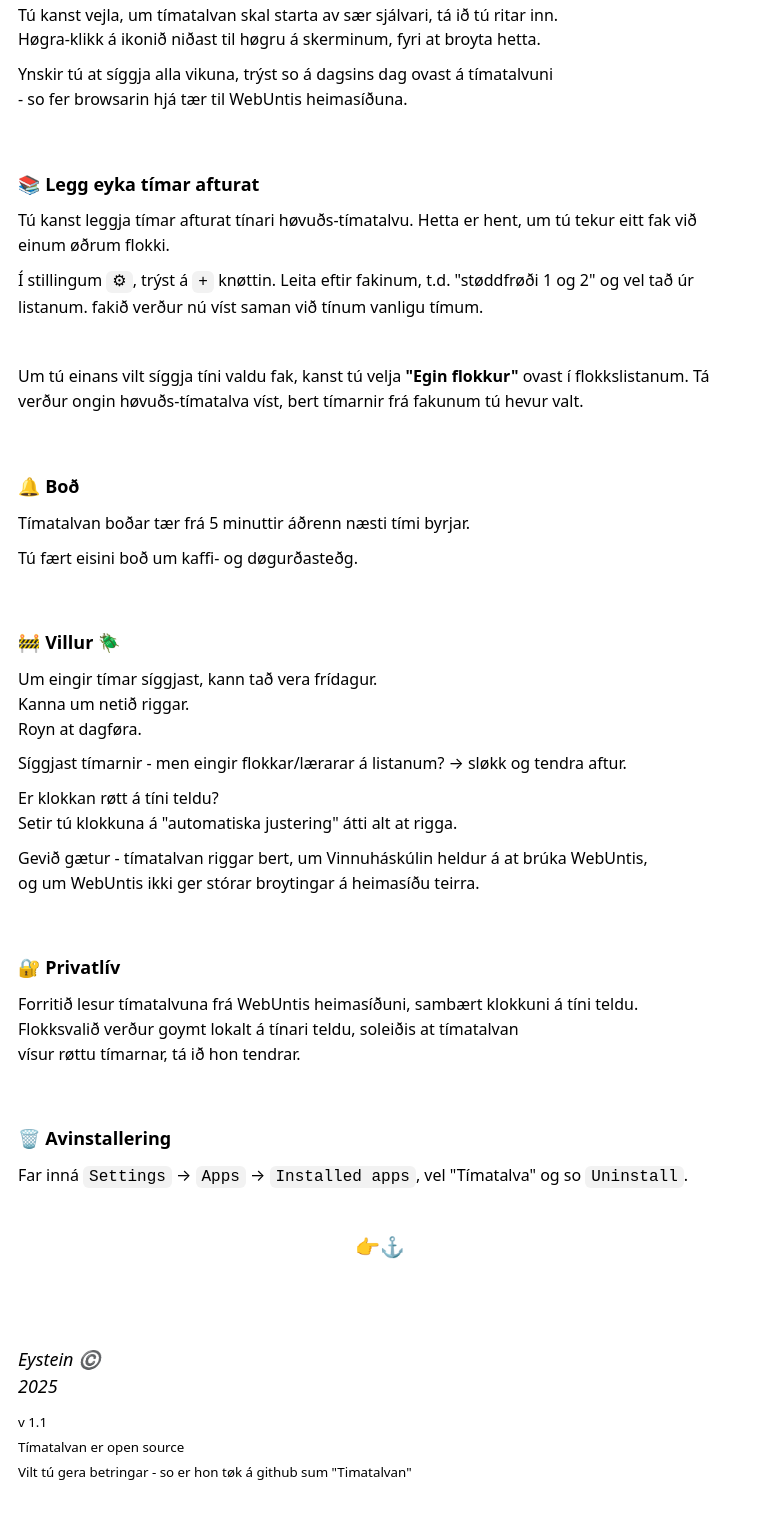
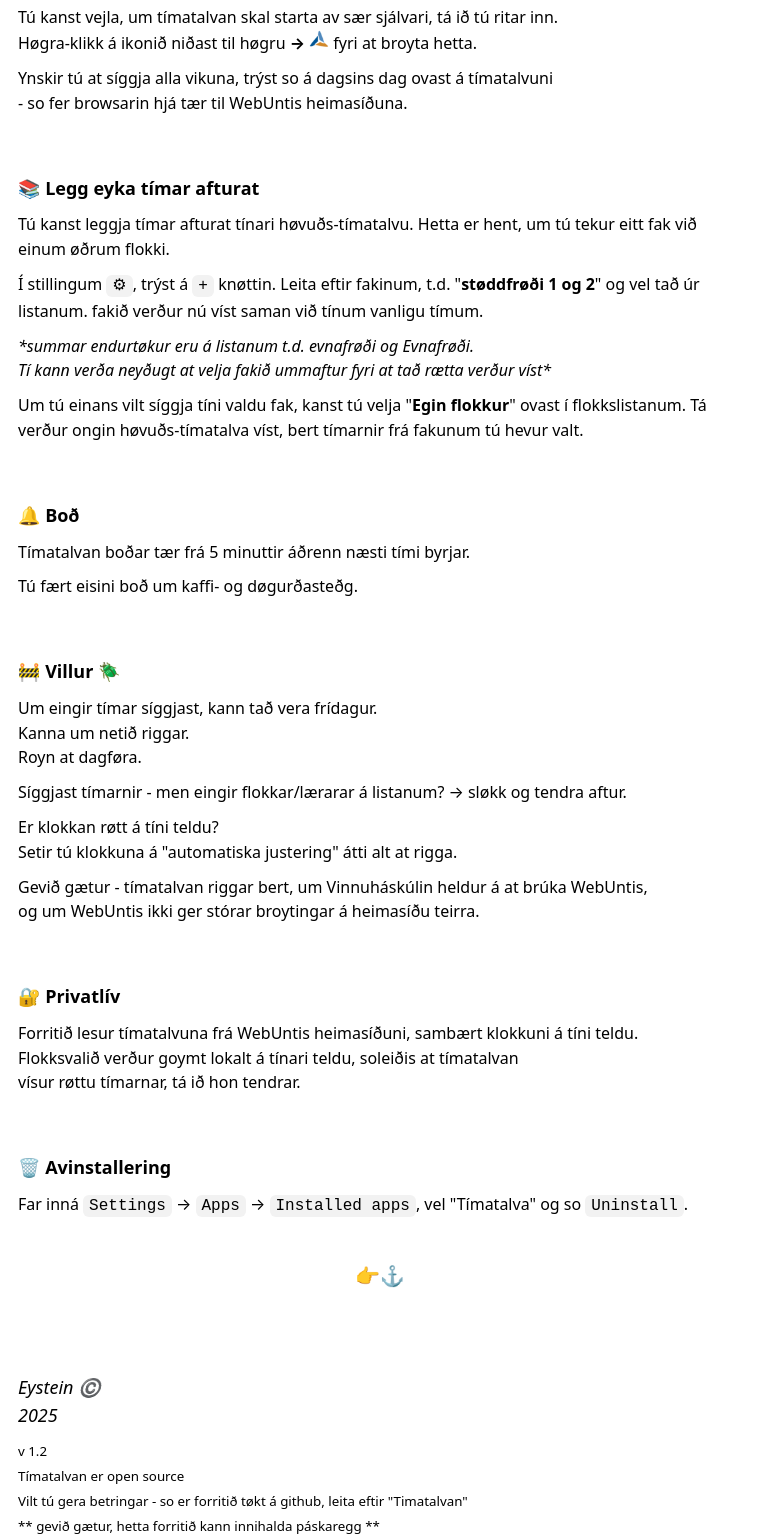
Before and after one commit to Timatalvan/Timatalvan, an Electron app: page assets/help.html in a window 761 px wide. Shown: the part 988-2526 px from the top of the page. Before the commit the page ends 2500 px from the top, so only its background shows below. Drawn offline with Linux system fonts and the light colour scheme.

Commit message:
stavifeilir, og greiðari vegleiðing v.m
lorem ipsum

```diff
--- a/assets/help.html
+++ b/assets/help.html
@@ -64,21 +64,23 @@
 
       <p>Tú kanst dagføra tímatalvuna beinanvegin við  <b><code>⭮</code></b></p>
       <p>Tímatalvan verður fjald um tú trýstur aðrastaðni á skermin, enn á hana.
-      <br>Knøtturin <code><b>✕</b></code> fjalir eisini tímatalvuna, og tømur samstundis tímatalvu-dáta frá RAM.
-      <br><p>Ynskir tú at sløkkja hana?<br>høgra-klikk so á ikonið, og vel <code><b>Gevst</b></code>.</p>
+      <br>Knøtturin <code><b>✕</b></code> fjalir eisini tímatalvuna, og tømur samstundis tímatalvu-dáta frá RAM'inum.
+      <br><p>Ynskir tú at sløkkja hana?<br>høgra-klikk so á ikonið <b>→</b> <img src="icon.png" alt="App Icon" width="20" height="20" loading="lazy"> og vel <code><b>Gevst</b></code>.</p>
 
       Tú kanst nýta styttingina <b>Ctrl+Alt+T</b> ella <b>AltGr+T</b> til at vísa/fjala tímatalvuna -<br>hetta riggar tó ikki, um hon ikki er tendra frammanundan.</p>
 
       <p>Tú kanst vejla, um tímatalvan skal starta av sær sjálvari, tá ið tú
-        ritar inn. <br>Høgra-klikk á ikonið niðast til høgru á skerminum, fyri at broyta hetta.</p>
+        ritar inn.
+        <br>Høgra-klikk á ikonið niðast til høgru <b>→</b> <img src="icon.png" alt="App Icon" width="20" height="20" loading="lazy"> fyri at broyta hetta.</p>
       <p>Ynskir tú at síggja alla vikuna, trýst so á dagsins dag ovast á tímatalvuni<br> - so fer browsarin hjá tær til WebUntis heimasíðuna.</p>
       <br>
 
   <h2><b>📚 Legg eyka tímar afturat</b></h2>
     <p>Tú kanst leggja tímar afturat tínari høvuðs-tímatalvu. Hetta er hent, um tú tekur eitt fak við einum øðrum flokki.</p>
-    <p>Í stillingum <code>⚙</code>, trýst á <code>+</code> knøttin. Leita eftir fakinum, t.d. "støddfrøði 1 og 2" og vel tað úr listanum. fakið verður nú víst saman við tínum vanligu tímum.</p>
+    <p>Í stillingum <code>⚙</code>, trýst á <code>+</code> knøttin. Leita eftir fakinum, t.d. "<b>støddfrøði 1 og 2</b>" og vel tað úr listanum. fakið verður nú víst saman við tínum vanligu tímum.</p>
+    <i>*summar endurtøkur eru á listanum t.d. evnafrøði og Evnafrøði.<br>Tí kann verða neyðugt at velja fakið ummaftur fyri at tað rætta verður víst*</i>
     <br>
-    <p>Um tú einans vilt síggja tíni valdu fak, kanst tú velja <b>"Egin flokkur"</b> ovast í flokkslistanum. Tá verður ongin høvuðs-tímatalva víst, bert tímarnir frá fakunum tú hevur valt.</p>
+    <p>Um tú einans vilt síggja tíni valdu fak, kanst tú velja "<b>Egin flokkur</b>" ovast í flokkslistanum. Tá verður ongin høvuðs-tímatalva víst, bert tímarnir frá fakunum tú hevur valt.</p>
     <br>
 
           <h2><b>🔔 Boð</b></h2>
@@ -105,9 +107,9 @@
     <p><br><br>
     <h2><i>Eystein ©️
       <br>2025</i></h2>
-      <small>v 1.1</small><br>
+      <small>v 1.2</small><br>
       <small>Tímatalvan er open source<br>
-        Vilt tú gera betringar - so er hon tøk á github sum "Timatalvan"</small></p>
+        Vilt tú gera betringar - so er forritið tøkt á github, leita eftir "Timatalvan"</A><br> ** gevið gætur, hetta forritið kann innihalda páskaregg **</small></p>
 
   </main>
 </body>
--- a/package.json
+++ b/package.json
@@ -1,6 +1,6 @@
 {
   "name": "timatalva",
-  "version": "1.1.0",
+  "version": "1.2.0",
   "description": "Tímatalva - Windows",
   "type": "module",
   "main": "src/main.js",
--- a/src/help-preload.cjs
+++ b/src/help-preload.cjs
@@ -1,6 +1,6 @@
 const { contextBridge } = require("electron");
 
 // Since this is a simple, local HTML file with no user input,
-// we don't need to expose any powerful APIs.
+// no need to expose any powerful APIs.
 // An empty preload script is sufficient for sandboxing.
 contextBridge.exposeInMainWorld("api", {});
--- a/src/main/untis.js
+++ b/src/main/untis.js
@@ -229,8 +229,7 @@
 }
 
 async function fetchPublicTeachers() {
-    // This function uses a public, unauthenticated endpoint, so it doesn't need the session.
-    // However, to prevent it from running concurrently with a login, we can wrap it.
+    // Public fetch method which doesn't require the authenticated client.
     return withClient(async () => {
         const json = await fetchJSONPublic(`/api/public/timetable/weekly/pageconfig?type=2`);
         const arr = json?.data?.elements || [];
@@ -295,8 +294,7 @@
 }
 
 export async function getForDate(id, type, dateStr) {
-  // This function seems to be using a public fetch method which doesn't require the authenticated client.
-  // It can remain as is, but for consistency, we could wrap it if it ever needs authentication.
+  // Public fetch method which doesn't require the authenticated client.
   return await fetchPublicDay(type, id, dateStr);
 }
 
```
Also changed, not shown: assets/sigl/sigl.js (+7 -7 lines), 1 other file.
